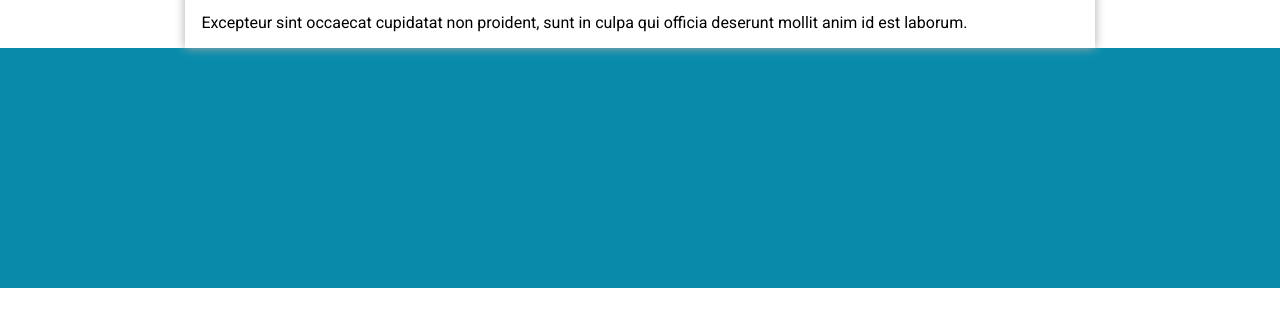
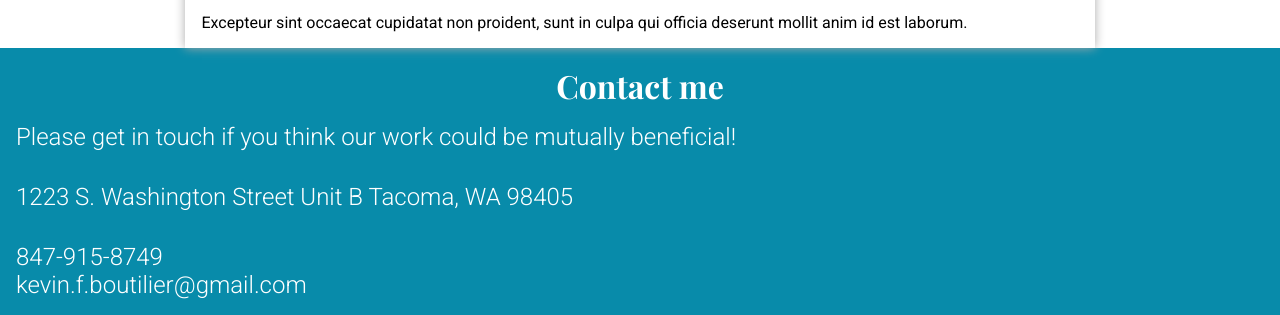
Before and after one commit to Kbouti/portfolio, a website built with webpack: page src/template.html in a window 1280 px wide. Shown: the part 716-1031 px from the top of the page. Before the commit the page ends 1004 px from the top, so only its background shows below. Built offline with nearby package versions, Linux system fonts and the light colour scheme; a web font is replaced by a local one.

Commit message:
Add footer text contents

```diff
--- a/src/homepage.js
+++ b/src/homepage.js
@@ -33,7 +33,7 @@ function buildHeader() {
 
   // Created blueWrapper to try and hide overflow of top blue tilted box
   const blueWrapper = createElement("div", header, "", ["blueWrapper"]);
-  const topblue = createElement("div", blueWrapper, "", ["blueSquare", "topSquare"]);
+  const topblue = createElement("div", blueWrapper, "", ["topSquare"]);
 
   const headerPhotoContainer = createElement("div", header, "", [
     "headerPhotoContainer",
@@ -96,7 +96,9 @@ function buildMain() {
     ]);
     // Once we actually start storing the link to the image in the project object we can apply that here
 
-    const projectSubBar = createElement("div", projectCard, "", ["projectSubBar"]);
+    const projectSubBar = createElement("div", projectCard, "", [
+      "projectSubBar",
+    ]);
     const projectName = createElement("p", projectSubBar, "", ["projectName"]);
     projectName.innerHTML = projects[i].name;
     const projectWidgetsContainer = createElement("div", projectSubBar, "", [
@@ -117,19 +119,45 @@ function buildMain() {
     );
     arrowUpRightIcon.innerHTML = "open_in_new";
 
-
-const projectDescription = createElement("p", projectCard, "", ["projectDescription"]);
-projectDescription.innerHTML = projects[i].description;
-
+    const projectDescription = createElement("p", projectCard, "", [
+      "projectDescription",
+    ]);
+    projectDescription.innerHTML = projects[i].description;
   }
 }
 
 function buildFooter() {
   const footer = createElement("footer", body, "");
-  const bottomBlue = createElement("div", footer, "", [
-    "blueSquare",
-    "bottomSquare",
+  const footerTitle = createElement("H4", footer, "", ["footerTitle", "title"]);
+  footerTitle.innerHTML = "Contact me";
+
+  const actionStatement = createElement("p", footer, "", [
+    "actionStatement",
+    "footerText",
   ]);
+  actionStatement.innerHTML =
+    "Please get in touch if you think our work could be mutually beneficial!";
+
+  const address = createElement("p", footer, "", [
+    "footerAddress",
+    "footerText",
+  ]);
+  address.innerHTML = "1223 S. Washington Street Unit B Tacoma, WA 98405";
+
+  const phoneNumber = createElement("p", footer, "", [
+    "phoneNumber",
+    "footerText",
+  ]);
+  phoneNumber.innerHTML = "847-915-8749";
+
+  const emailAddress = createElement("p", footer, "", [
+    "emailAddress",
+    "footerText",
+  ]);
+  emailAddress.innerHTML = "kevin.f.boutilier@gmail.com";
+
+
+// Need widgetsContainer and final photo
 }
 
 module.exports = {
--- a/src/style.css
+++ b/src/style.css
@@ -97,9 +97,7 @@ main {
   align-items: center;
 }
 
-.blueSquare {
-  background-color: #088baa;
-}
+
 
 .blueWrapper {
   width: 100%;
@@ -109,6 +107,8 @@ main {
 }
 
 .topSquare {
+  background-color: #088baa;
+
   width: 300vw;
   height: 80%;
   position: absolute;
@@ -118,11 +118,32 @@ main {
   Easy fix would just be to add some breakpoints to adjust the slanted box's height */
 }
 
-.bottomSquare {
-  width: auto;
-  height: 30vh;
-  /* position: absolute;
-  top: 80%; */
+footer {
+  background-color: #088baa;
+  color: white;
+  display: flex;
+  flex-direction: column;
+  align-items: center;
+}
+
+.footerTitle {
+font-size: 2rem;
+margin-top: 1rem;
+}
+
+.footerText {
+  margin: 1rem;
+  font-size: 1.5rem;
+  font-weight: 350;
+  align-self:flex-start;
+}
+
+.phoneNumber {
+  margin-bottom: 0;
+}
+
+.emailAddress {
+  margin-top: 0;
 }
 
 /* *********************************************************** */
```
Also changed, not shown: dist/bundle.js.
